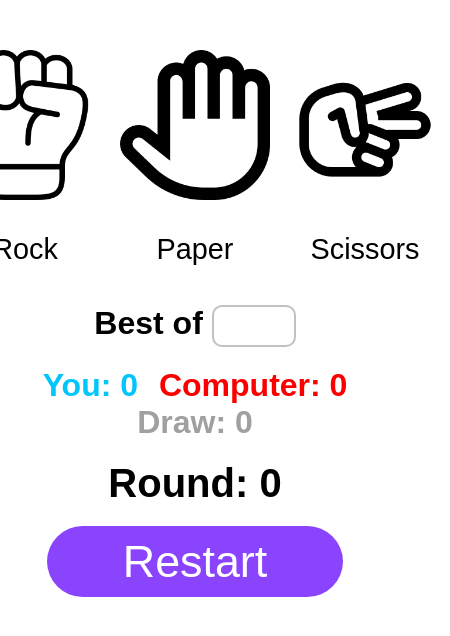
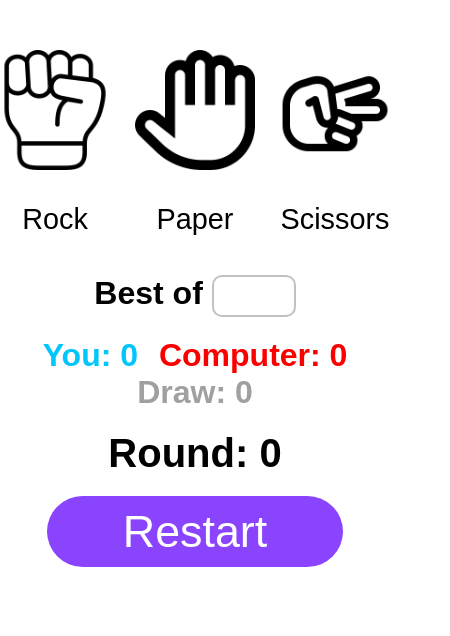
Before and after one commit to htooakarlin/rockpaperscissor, a plain HTML site: page index.html in a window 390 px wide. Shown: the whole page, 450 px wide, since content can reach past the window. Drawn offline with Linux system fonts and the light colour scheme.

Commit message:
Update style.css

```diff
--- a/style.css
+++ b/style.css
@@ -145,3 +145,9 @@ button:hover{
     border: 6px solid rgb(160, 160, 160);
     color: rgb(160, 160, 160);
 }
+
+@media screen and (max-width: 430px) {
+    .rps_area img{
+        width: 120px;
+    }
+}
```
